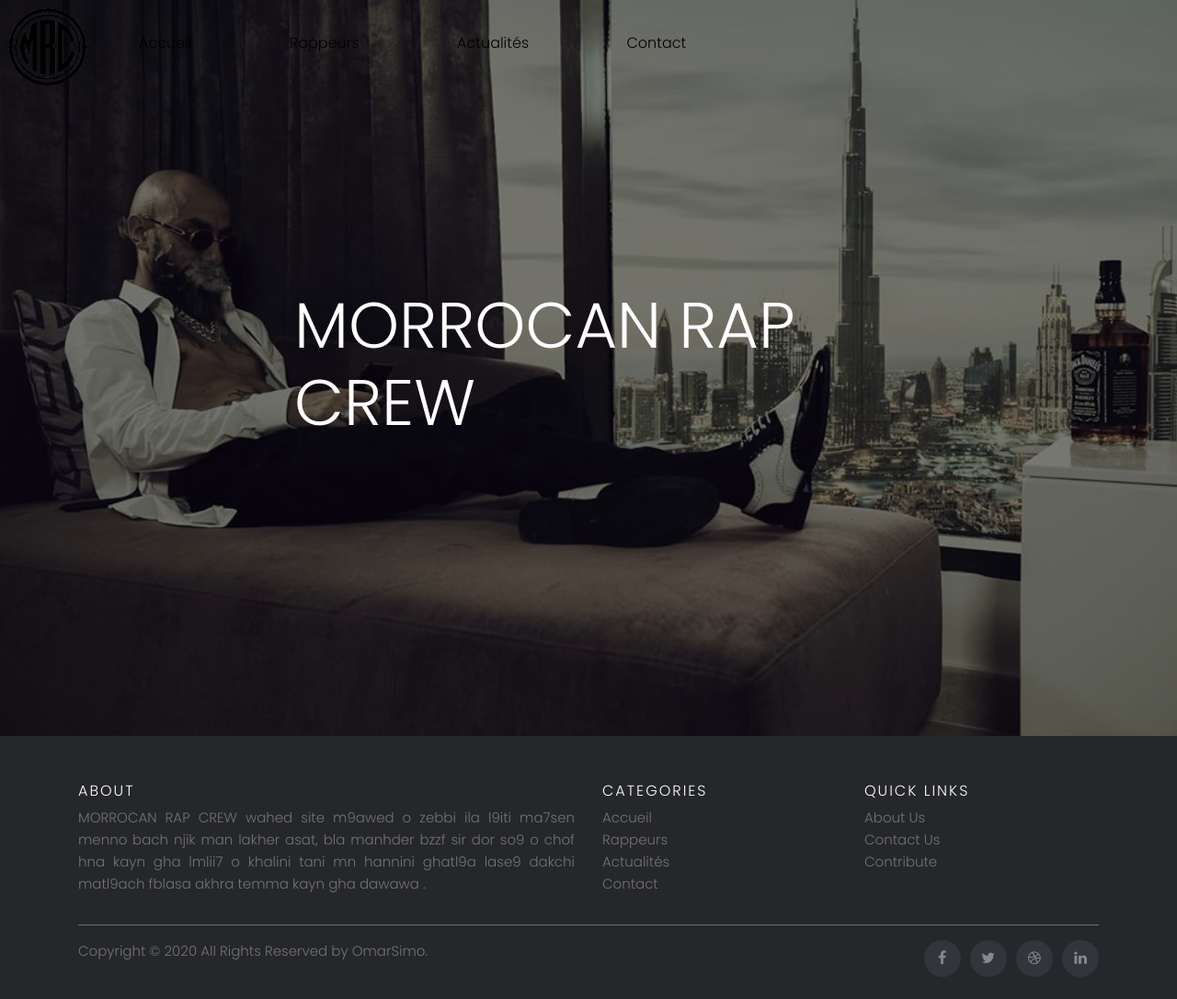
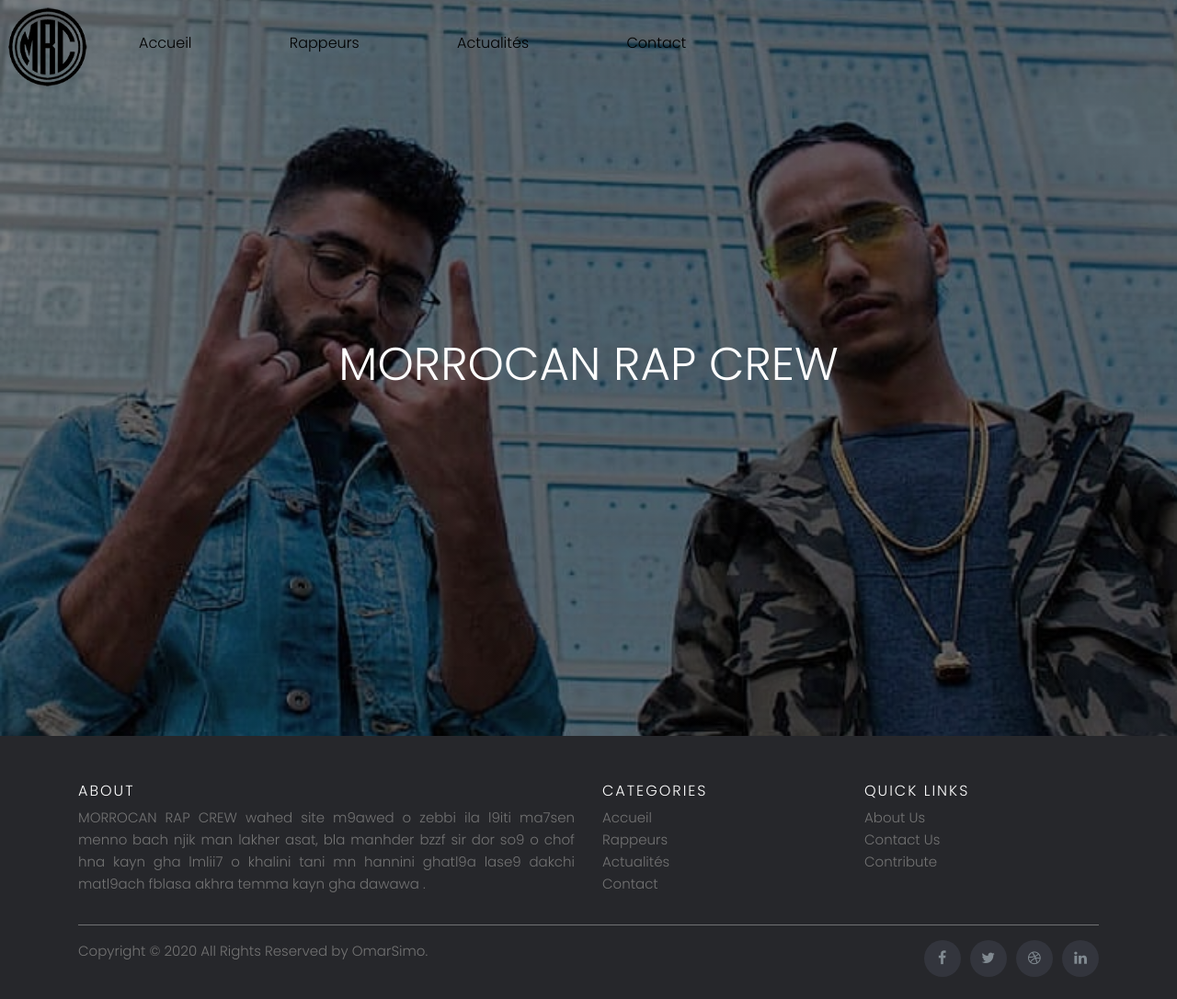
Before and after one commit to simobouna/Django, a Django app: page / in a window 1280 px wide. Shown: the whole page at 92% size. Run offline with Django 3.2, Linux system fonts and the light colour scheme; some libraries are stand-ins or nearby versions.

Commit message:
background

```diff
--- a/Rap/static/css/style.css
+++ b/Rap/static/css/style.css
@@ -33,7 +33,6 @@ ul1 li.active a{
 	color: #fff;
 }
 
-
 .logo img{
 	float: left;
 	width: 100px;
@@ -44,53 +43,10 @@ ul1 li.active a{
 }
 .diapo{
 	margin: 0 auto;
-	background-image:linear-gradient(rgba(0,0,0,0.5),rgba(0,0,0,0.5)), url(../toto1.jpg);
+
 	height: 100vh;
 	background-size: cover;
 	background-position: center;
-
-	webkit-animation-name: diapor;
-	webkit-animation-duration:25s;
-	webkit-animation-timing-function:linear;
-	webkit-animation-iteration-count:infinite;
-	webkit-animation-direction:normal;
-
-	moz-animation-name: diapor ;
-	moz-animation-duration:25s;
-	moz-animation-timing-function:linear;
-	moz-animation-iteration-count:infinite;
-	moz-animation-direction:normal;
-
-	animation-name: diapor;
-	animation-duration:25s;
-	animation-timing-function:linear;
-	animation-iteration-count:infinite;
-	animation-direction:normal;
-}
-
-@-webkit-keyframes diapor{
-	0%{background-image:linear-gradient(rgba(0,0,0,0.5),rgba(0,0,0,0.5)), url(../toto1.jpg);}
-	20%{background-image:linear-gradient(rgba(0,0,0,0.5),rgba(0,0,0,0.5)), url(../moro.jpg);}
-	40%{background-image:linear-gradient(rgba(0,0,0,0.5),rgba(0,0,0,0.5)), url(../dros.jpg);}
-	60%{background-image:linear-gradient(rgba(0,0,0,0.5),rgba(0,0,0,0.5)), url(../khtek.jpg);}
-	80%{background-image:linear-gradient(rgba(0,0,0,0.5),rgba(0,0,0,0.5)), url(../bigg2.jpg);}
-
-}
-@-moz-keyframes diapor{
-	0%{background-image:linear-gradient(rgba(0,0,0,0.5),rgba(0,0,0,0.5)), url(../toto1.jpg);}
-	20%{background-image:linear-gradient(rgba(0,0,0,0.5),rgba(0,0,0,0.5)), url(../moro.jpg);}
-	40%{background-image:linear-gradient(rgba(0,0,0,0.5),rgba(0,0,0,0.5)), url(../dros.jpg);}
-	60%{background-image:linear-gradient(rgba(0,0,0,0.5),rgba(0,0,0,0.5)), url(../khtek.jpg);}
-	80%{background-image:linear-gradient(rgba(0,0,0,0.5),rgba(0,0,0,0.5)), url(../bigg2.jpg);}
-
-}
-@keyframes diapor{
-	0%{background-image:linear-gradient(rgba(0,0,0,0.5),rgba(0,0,0,0.5)), url(../toto1.jpg);}
-	20%{background-image:linear-gradient(rgba(0,0,0,0.5),rgba(0,0,0,0.5)), url(../moro.jpg);}
-	40%{background-image:linear-gradient(rgba(0,0,0,0.5),rgba(0,0,0,0.5)), url(../dros.jpg);}
-	60%{background-image:linear-gradient(rgba(0,0,0,0.5),rgba(0,0,0,0.5)), url(../khtek.jpg);}
-	80%{background-image:linear-gradient(rgba(0,0,0,0.5),rgba(0,0,0,0.5)), url(../bigg2.jpg);}
-
 }
 .title{
 	position: absolute;
@@ -100,5 +56,5 @@ ul1 li.active a{
 }
 .title h1{
 	color: #fff;
-	font-size: 70px;
+	font-size: 50px;
 }
--- /dev/null
+++ b/Rap/static/js/script.js
@@ -0,0 +1,20 @@
+function img(){
+    var myImages = new Array();
+    var rnd = Math.floor(Math.random() * 12);
+
+    myImages[0] = "dros.jpg";
+    myImages[1] = "khtek.jpg";
+    myImages[2] = "toto1.jpg";
+    myImages[3] = "7liwa.jpg";
+    myImages[4] = "bigg.jpg";
+    myImages[5] = "bigg2.jpg";
+    myImages[6] = "moro.jpg";
+    myImages[7] = "shayfeen.jpg";
+    myImages[8] = "spleux.jpg";
+    myImages[9] = "nssa.jpg";
+    myImages[10] = "toto2.jpg";
+    myImages[11] = "madd.jpg";
+    document.write('<style> .diapo { background-image:linear-gradient(rgba(0,0,0,0.5),rgba(0,0,0,0.5)), url(static/'+myImages[rnd]+');}</style>');
+
+
+}
--- a/Rap/templates/head.html
+++ b/Rap/templates/head.html
@@ -5,6 +5,8 @@
 	<title>MORROCAN RAP CREW</title>
 	<link rel="stylesheet" type="text/css" href="{% static "css/style.css" %}">
 	<link href="https://fonts.googleapis.com/css2?family=Poppins:wght@300&display=swap" rel="stylesheet">
+	<script type="text/javascript" src="{% static "js/script.js" %}"></script>
+	<script type="text/javascript"> img();</script>
 </head>
 <body>
 	<header>
@@ -20,9 +22,8 @@
 
 			</ul1>
 		</div>
-		<div class="diapo">
+		<div class="diapo" ></div>
 
-		</div>
 		<div class="title">
 			<h1>MORROCAN RAP CREW</h1>
 
--- a/Rap/templates/index.html
+++ b/Rap/templates/index.html
@@ -5,11 +5,15 @@
 <html lang="en" dir="ltr">
   <head>
     <meta charset="utf-8">
-    <title>Adopte Ma Boite</title>
+    <title>MORROCAN RAP CREW</title>
   </head>
   <body>
 
     {% include 'head.html' %}
+
+    <!--script type="text/javascript">
+    img();
+    </script-->
     {% include 'footer.html' %}
 
   </body>
--- a/mysite/settings.py
+++ b/mysite/settings.py
@@ -25,7 +25,7 @@ SECRET_KEY = '!rq+b3w%482*%$o9n3(d!h$q84xe*8bn@9*0!&hqv!o8j93n4n'
 # SECURITY WARNING: don't run with debug turned on in production!
 DEBUG = True
 
-ALLOWED_HOSTS = ['simobouna.pythonanywhere.com']
+ALLOWED_HOSTS = ['simobouna.pythonanywhere.com','127.0.0.1']
 
 
 # Application definition
```
Also changed, not shown: Rap/templates/toto1.jpg (added).
